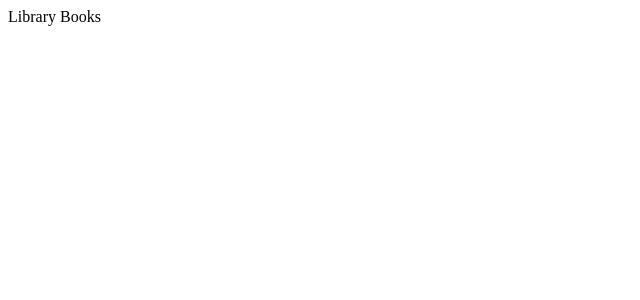
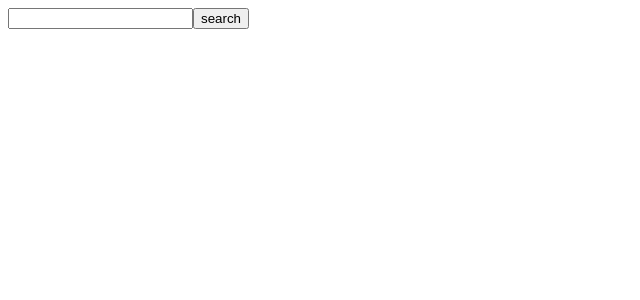
Before and after one commit to CasualJackie/library-books, a React (Create React App) app: page / in a window 1280 px wide. Shown: the top 300 px of the page, without its empty margins (0-640 px from the left). Built offline with nearby package versions, Linux system fonts and the light colour scheme.

Commit message:
add search books

```diff
--- a/src/App.jsx
+++ b/src/App.jsx
@@ -1,8 +1,38 @@
-import React from 'react';
+import React, { useState } from 'react';
 import './App.scss';
+import { loadBooks } from './api/library';
+import { Input } from './components/Input';
+import { BooksList } from './components/BooksList';
 
-export const App = () => (
-  <div>
-    Library Books
-  </div>
-);
+export const App = () => {
+  const [books, setBooks] = useState([]);
+  const [query, setSearch] = useState('');
+
+  const handleQuery = (event) => {
+    setSearch(event.target.value);
+  };
+
+  const handleSubmit = (event) => {
+    event.preventDefault();
+
+    loadData();
+  };
+
+  const loadData = async() => {
+    const response = await loadBooks(query);
+
+    setBooks(response.items);
+  };
+
+  return (
+    <div>
+      <Input
+        query={query}
+        handleQuery={handleQuery}
+        handleSubmit={handleSubmit}
+      />
+
+      <BooksList books={books} />
+    </div>
+  );
+};
--- /dev/null
+++ b/src/api/library.jsx
@@ -0,0 +1,8 @@
+// eslint-disable-next-line max-len
+const BASE_URL = 'https://www.googleapis.com/books/v1/volumes?q=';
+
+export const loadBooks = async(request = '') => {
+  const response = await fetch(BASE_URL + request);
+
+  return response.json();
+};
--- /dev/null
+++ b/src/components/BooksList.jsx
@@ -0,0 +1,31 @@
+import React from 'react';
+import PropTypes from 'prop-types';
+
+export const BooksList = ({ books }) => (
+  <div>
+    {books.map(({ volumeInfo, id }) => (
+      <div key={id}>
+        <img
+          src={volumeInfo.imageLinks.smallThumbnail}
+          alt={volumeInfo.title}
+        />
+        <div>{volumeInfo.title}</div>
+        <div>{volumeInfo.authors[0]}</div>
+      </div>
+    ))}
+  </div>
+);
+
+BooksList.propTypes = {
+  books: PropTypes.arrayOf({
+    id: PropTypes.string.isRequired,
+    volumeInfo: PropTypes.shape({
+      title: PropTypes.string.isRequired,
+      // eslint-disable-next-line react/forbid-prop-types
+      authors: PropTypes.array.isRequired,
+      imageLinks: PropTypes.shape({
+        smallThumbnail: PropTypes.string.isRequired,
+      }).isRequired,
+    }).isRequired,
+  }).isRequired,
+}.isRequired;
--- /dev/null
+++ b/src/components/Input.jsx
@@ -0,0 +1,15 @@
+import React from 'react';
+import PropTypes from 'prop-types';
+
+export const Input = ({ query, handleQuery, handleSubmit }) => (
+  <form>
+    <input onChange={handleQuery} value={query} />
+    <button onClick={handleSubmit} type="submit">search</button>
+  </form>
+);
+
+Input.propTypes = {
+  query: PropTypes.string.isRequired,
+  handleQuery: PropTypes.func.isRequired,
+  handleSubmit: PropTypes.func.isRequired,
+}.isRequired;
```
